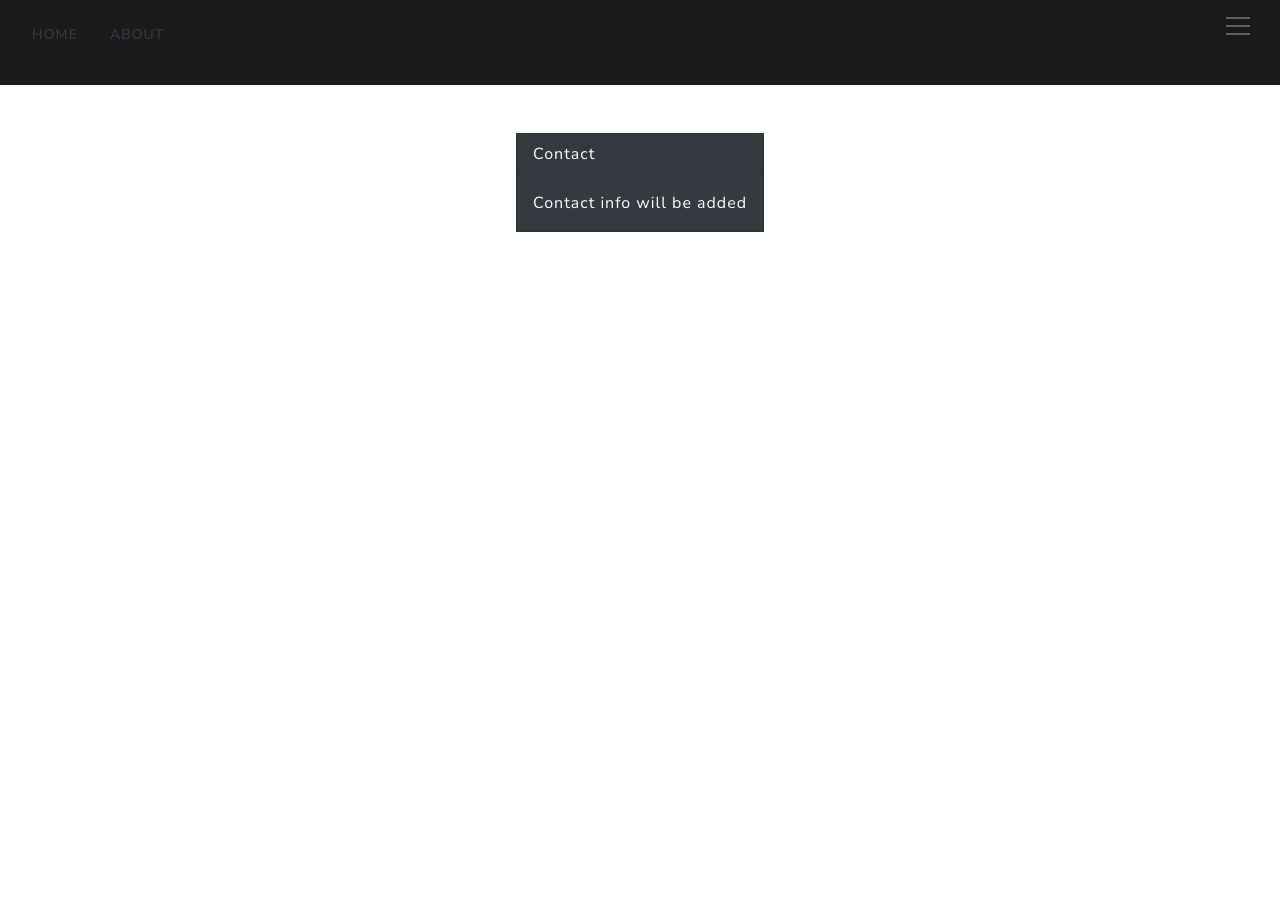
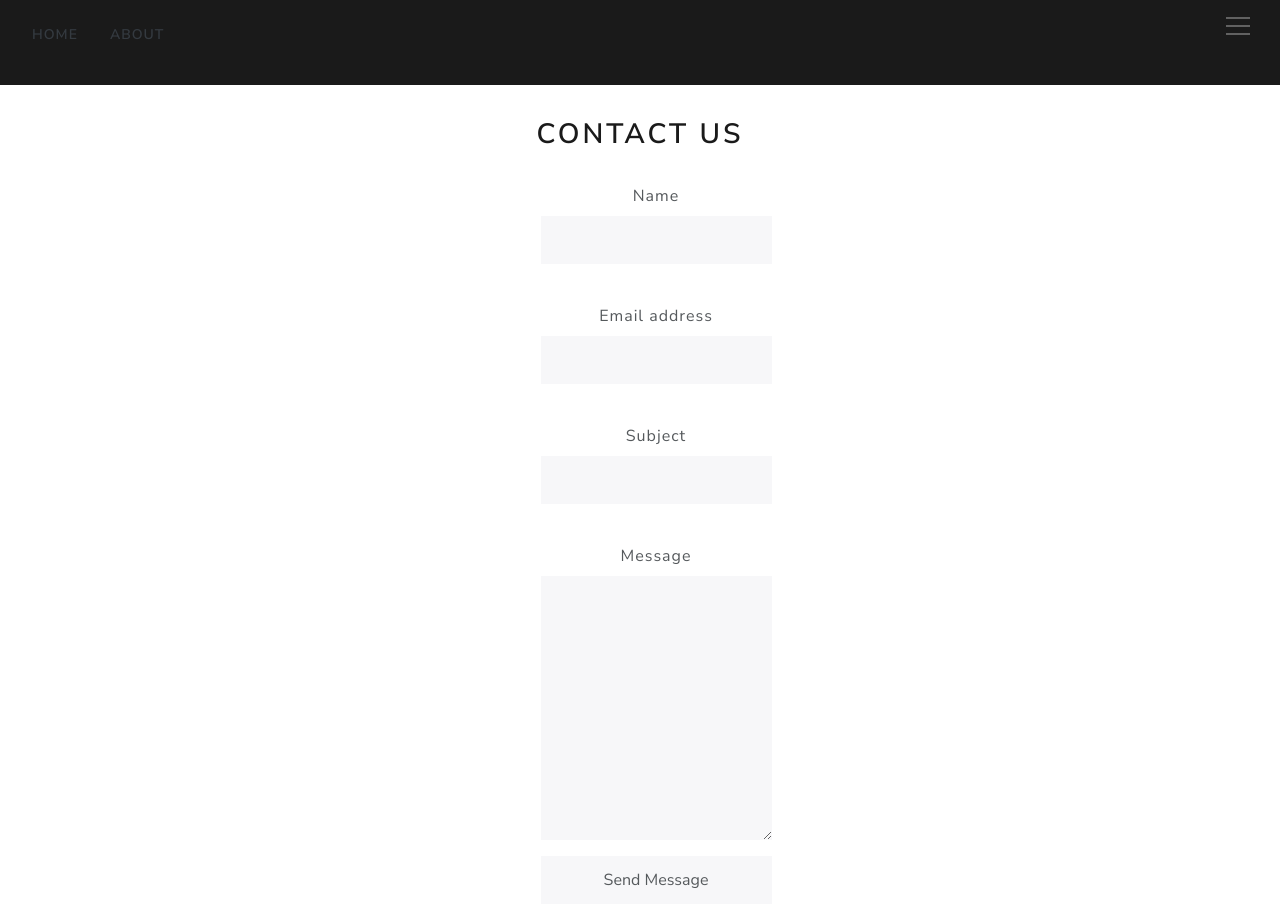
Before and after one commit to Dolph9/Functional-webpage, a website: page public/contact.html in a window 1280 px wide. Before the commit the page ends 800 px from the top, so only its background shows below. Drawn offline with Linux system fonts and the light colour scheme; files whose address does not match are found by name.

Commit message:
finished styling contact page

```diff
--- a/public/contact.html
+++ b/public/contact.html
@@ -9,7 +9,7 @@
 </head>
 <body>
     <nav class="navbar navbar-expand-lg navbar-dark bg-primary
-    d-flex justify-content-between ">
+    d-flex justify-content-between " style="position: fixed; top: 0; width: 100%; margin-bottom: 30px;">
         <div class="pe-5 d-flex flex-row">
             <ul style="list-style: none;">
                 <li class=""><a class="link-dark" style="text-decoration: none;" href="/index.html">
@@ -34,15 +34,40 @@
             </ul>
         </div>
     </nav>
-    <div class="container pt-5 d-flex justify-content-center">
-        <div class="card text-white bg-dark mb-3" style="max-width: 23rem;">
-            <div class="card-header">
-                Contact
+    <div class="form-group pt-5 d-flex justify-content-center" style="align-items: center; flex-direction: column;">
+        <form style="margin-top: 70px;">
+            <div style="text-align: center;"><h2>CONTACT US</h2></div>
+            <div class="form-group">
+                <ul style="list-style: none; text-align: center;">
+                    <li><label for="Name" class="form-label mt-4">Name</label></li>
+                    <li><input type="text" class="form-control" id="name" placeholder=""></li>
+                </ul>
             </div>
-            <div class="card-body">
-                Contact info will be added
+            <div class="form-group">
+                <ul style="list-style: none; text-align: center;">
+                    <li><label for="email1" class="form-label mt-4">Email address</label></li>
+                    <li><input class="form-control" type="email" id="email" placeholder=""></li>
+                </ul>
             </div>
-        </div>
+            <div class="form-group">
+                <ul style="list-style: none; text-align: center;">
+                    <li><label for="subject" class="form-label mt-4">Subject</label></li>
+                    <li><input class="form-control" type="text" id="subject" placeholder=""></li>
+                </ul>
+
+            </div>
+            <div class="form-group">
+                <ul style="list-style: none; text-align: center;">
+                    <li><label for="message" class="form-label mt-4">Message</label></li>
+                    <li><textarea class="form-control" id="message" placeholder="" cols="20" rows="10"></textarea></li>
+                </ul>
+            </div>
+            <div class="form-group">
+                <ul style="list-style: none; text-align: center;">
+                    <li><input class="form-control" type="submit" class="submit" value="Send Message"></li>
+                </ul>
+            </div>
+        </form>
     </div>
 </body>
 </html>
```
